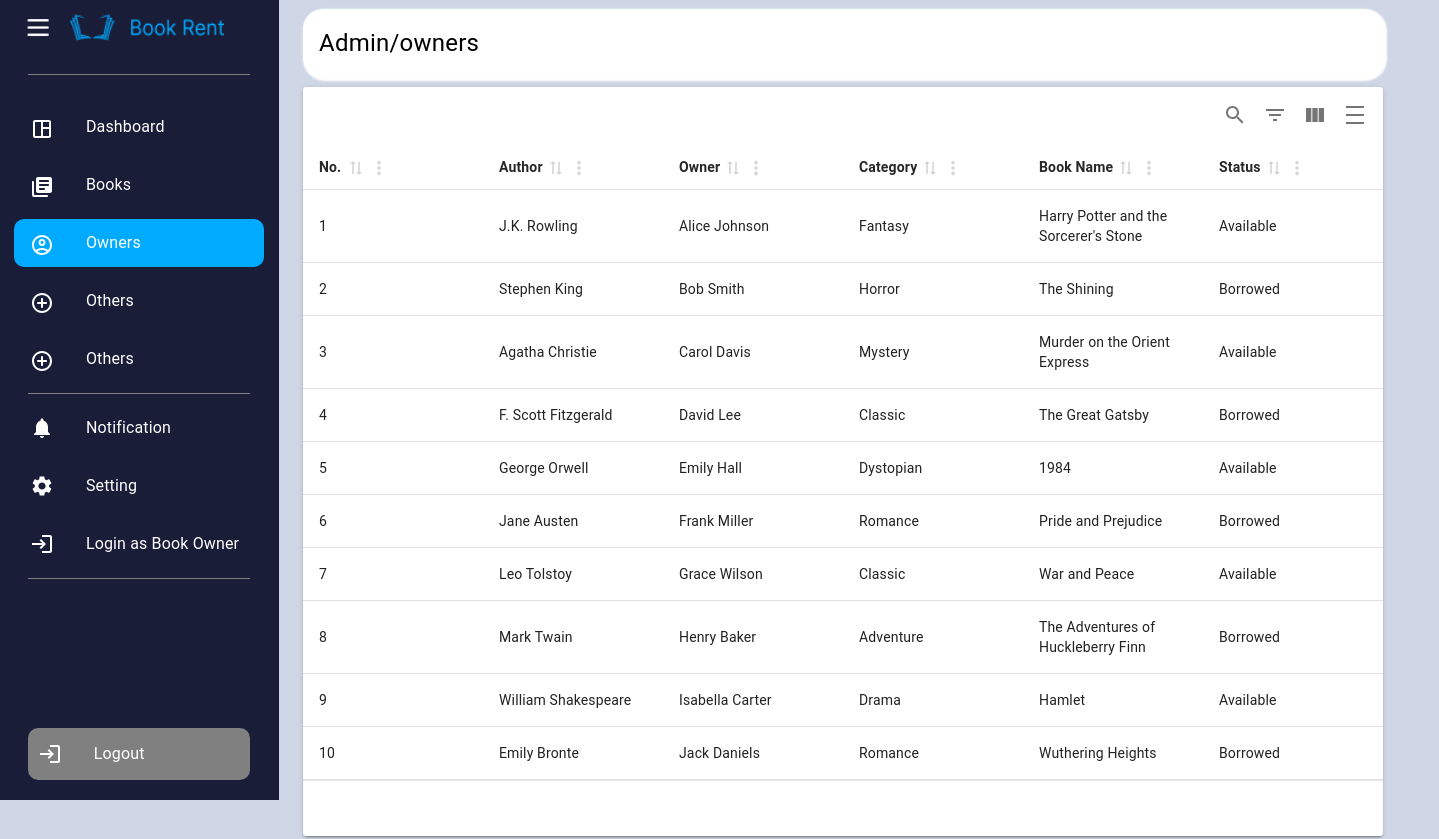
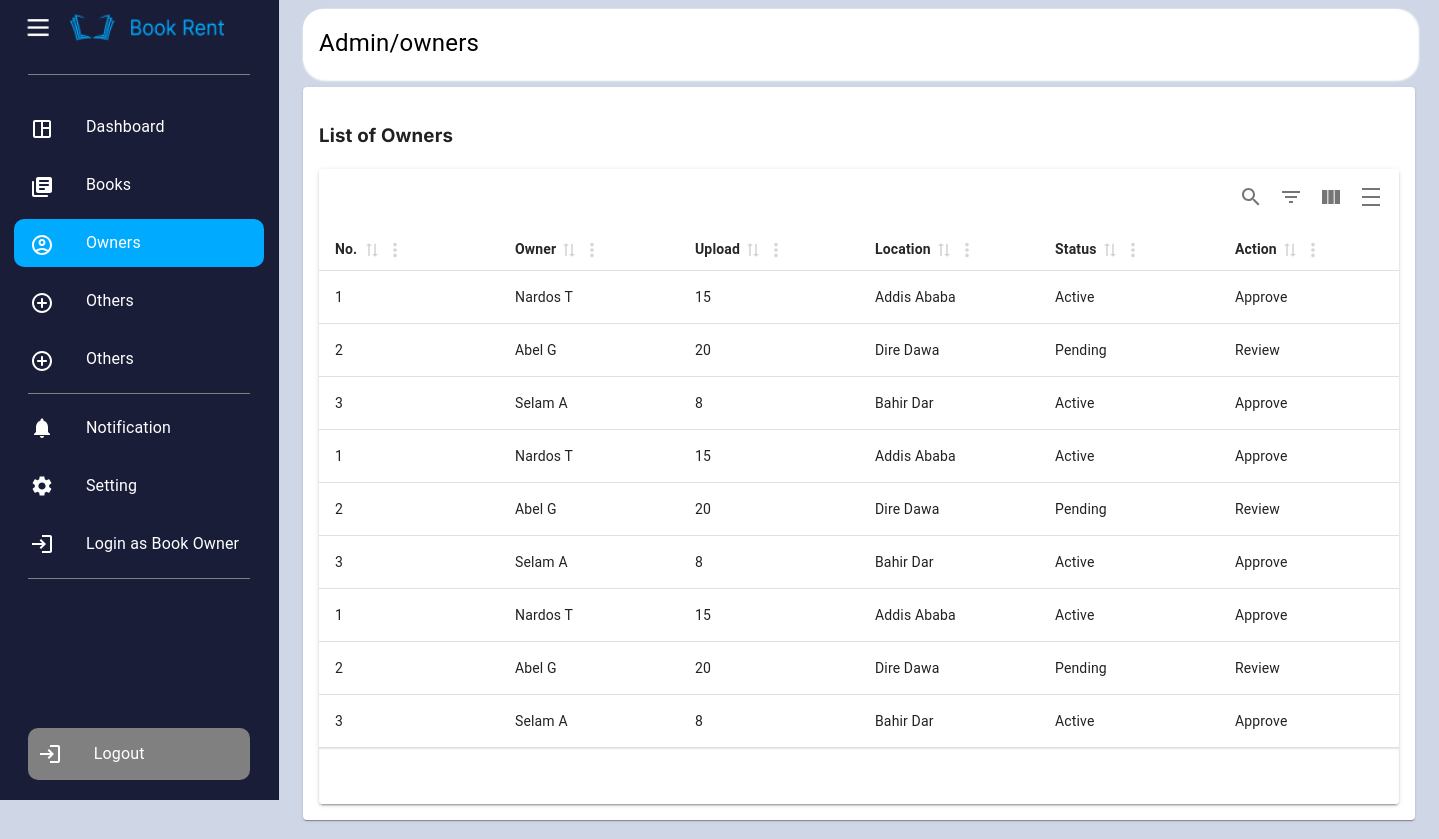
Before and after one commit to Kumneger0/book-rent, a Next.js app: page /owners in a window 1280 px wide. Shown: the top 839 px of the page, 1439 px wide, since content can reach past the window. Built offline with nearby package versions, Linux system fonts and the light colour scheme.

Commit message:
Improves dashboard pages for books and owners

```diff
--- a/src/app/(dashboard)/books/page.tsx
+++ b/src/app/(dashboard)/books/page.tsx
@@ -1,7 +1,20 @@
+import Example from "@/components/ownerTable";
+import SharedHeader from "@/components/sharedHead";
+import { Box } from "@mui/material";
 import React from "react";
 
 function Books() {
-  return <div>Books</div>;
+  return (
+    <Box sx={{ flexGrow: 1 }}>
+      <SharedHeader>Admin/Books</SharedHeader>
+      <Box
+        sx={{ p: 2, borderRadius: 3, boxShadow: 1, backgroundColor: "white" }}
+      >
+        <h3>List of Owners</h3>
+        <Example />
+      </Box>
+    </Box>
+  );
 }
 
 export default Books;
--- a/src/app/(dashboard)/owners/page.tsx
+++ b/src/app/(dashboard)/owners/page.tsx
@@ -1,3 +1,4 @@
+import OwnerTable from "@/components/owner-Table";
 import Example from "@/components/ownerTable";
 import SharedHeader from "@/components/sharedHead";
 import { Box } from "@mui/material";
@@ -7,7 +8,12 @@ function Owners() {
   return (
     <Box sx={{ flexGrow: 1 }}>
       <SharedHeader>Admin/owners</SharedHeader>
-      <Example />
+      <Box
+        sx={{ p: 2, borderRadius: 1, boxShadow: 1, backgroundColor: "white" }}
+      >
+        <h3>List of Owners</h3>
+        <OwnerTable />
+      </Box>
     </Box>
   );
 }
--- a/src/components/dashboardContent.tsx
+++ b/src/components/dashboardContent.tsx
@@ -8,21 +8,6 @@ const DashboardContent = () => {
   return (
     <Box sx={{ flexGrow: 1 }}>
       <SharedHeader>Admin/Dashboard</SharedHeader>
-      <Typography
-        sx={{
-          p: 2,
-          color: "black",
-          borderRadius: "20px",
-          boxShadow: "2px 2px 2px 2px white",
-          backgroundColor: "white",
-          marginBottom: "10px",
-          marginTop: "-15px",
-          fontSize: "24px",
-        }}
-        gutterBottom
-      >
-        Admin/ Dashboard
-      </Typography>
       <Grid container spacing={1}>
         <Grid
           sx={{
@@ -161,7 +146,10 @@ const DashboardContent = () => {
         </Grid>
         <Grid item sx={{ margin: "10px" }} xs={8} md={8}>
           <Paper sx={{ p: 2, width: "100%" }}>
-            <Example />
+            <Box>
+              <h3>List of Book Status</h3>
+              <Example />
+            </Box>
           </Paper>
           <Paper>
             <EarningsSummaryChart />
--- /dev/null
+++ b/src/components/owner-Table.tsx
@@ -0,0 +1,100 @@
+'use client'
+const data = [
+  {
+    no: 1,
+    owner: "Nardos T",
+    upload: 15,
+    location: "Addis Ababa",
+    status: "Active",
+    action: "Approve",
+  },
+  {
+    no: 2,
+    owner: "Abel G",
+    upload: 20,
+    location: "Dire Dawa",
+    status: "Pending",
+    action: "Review",
+  },
+  {
+    no: 3,
+    owner: "Selam A",
+    upload: 8,
+    location: "Bahir Dar",
+    status: "Active",
+    action: "Approve",
+  },
+  {
+    no: 1,
+    owner: "Nardos T",
+    upload: 15,
+    location: "Addis Ababa",
+    status: "Active",
+    action: "Approve",
+  },
+  {
+    no: 2,
+    owner: "Abel G",
+    upload: 20,
+    location: "Dire Dawa",
+    status: "Pending",
+    action: "Review",
+  },
+  {
+    no: 3,
+    owner: "Selam A",
+    upload: 8,
+    location: "Bahir Dar",
+    status: "Active",
+    action: "Approve",
+  },
+  {
+    no: 1,
+    owner: "Nardos T",
+    upload: 15,
+    location: "Addis Ababa",
+    status: "Active",
+    action: "Approve",
+  },
+  {
+    no: 2,
+    owner: "Abel G",
+    upload: 20,
+    location: "Dire Dawa",
+    status: "Pending",
+    action: "Review",
+  },
+  {
+    no: 3,
+    owner: "Selam A",
+    upload: 8,
+    location: "Bahir Dar",
+    status: "Active",
+    action: "Approve",
+  },
+
+];
+import { MaterialReactTable, useMaterialReactTable } from 'material-react-table';
+import React from 'react'
+
+function OwnerTable() {
+  const columns = [
+    { accessorKey: "no", header: "No." },
+    { accessorKey: "owner", header: "Owner" },
+    { accessorKey: "upload", header: "Upload" },
+    { accessorKey: "location", header: "Location" },
+    { accessorKey: "status", header: "Status" },
+    { accessorKey: "action", header: "Action" },
+  ];
+
+
+  const table = useMaterialReactTable({
+    columns,
+    data,
+    enablePagination: false,
+    enableFullScreenToggle: false,
+  });
+
+  return <MaterialReactTable table={table} />;
+}
+export default OwnerTable
```
